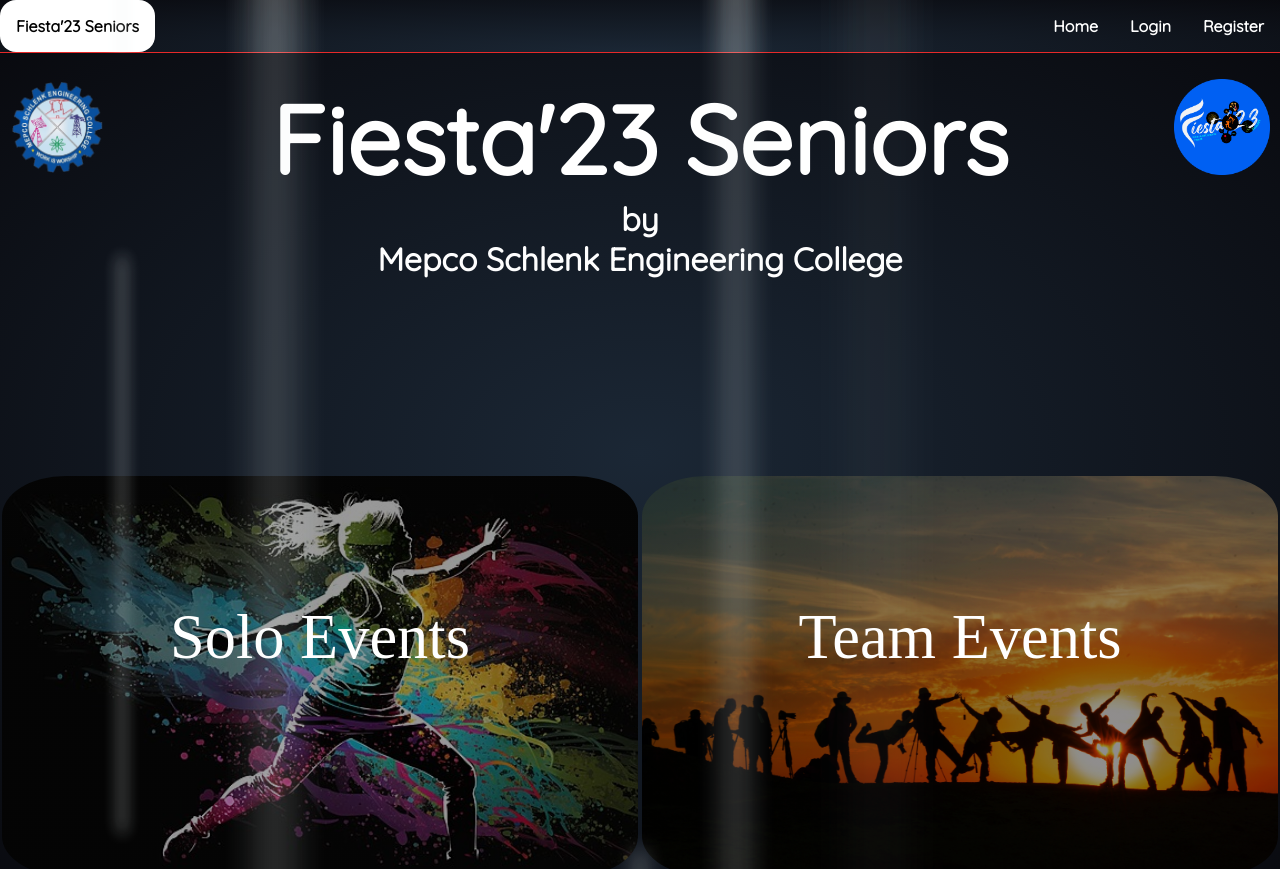
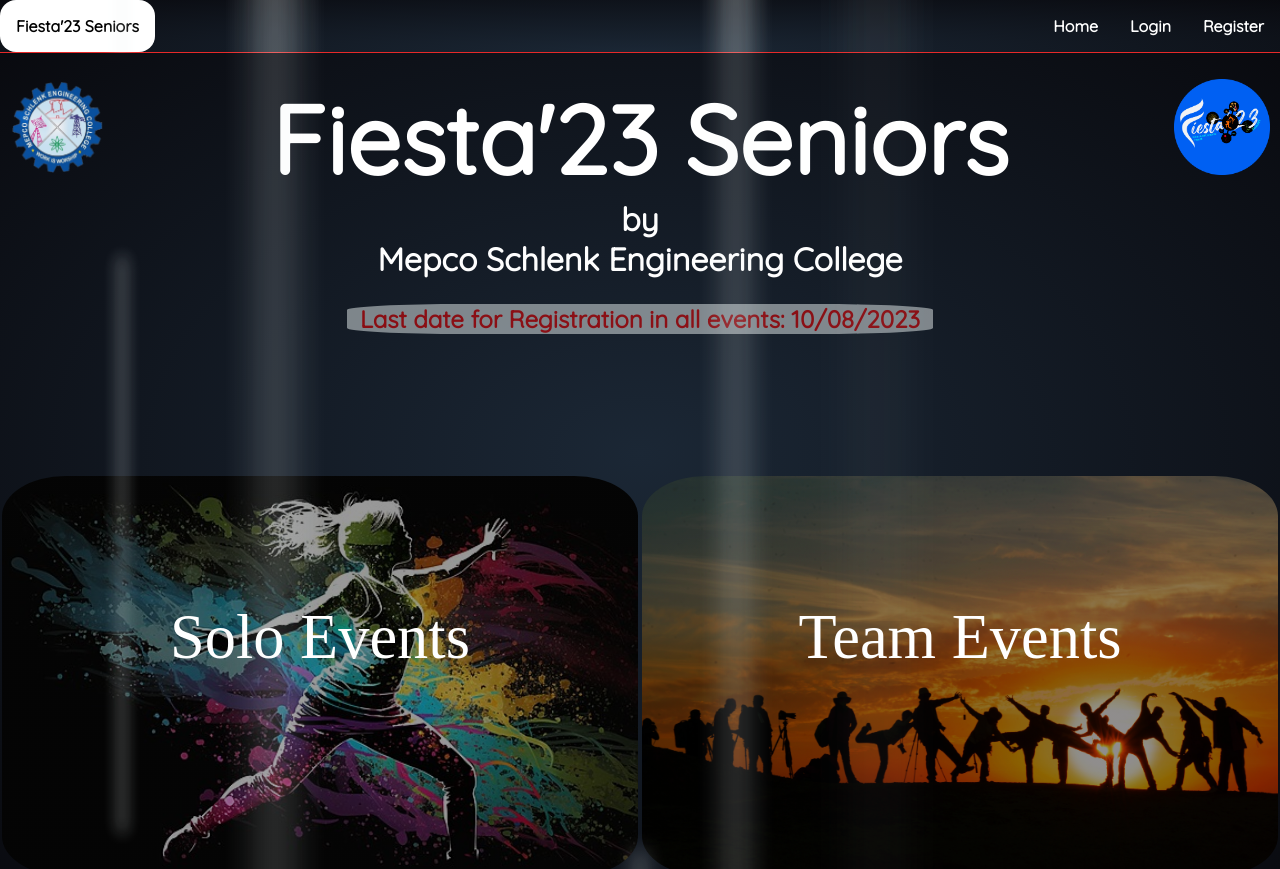
Before and after one commit to Prama-karthick/CollegeWeb, an Angular app in the folder frontend/: page / in a window 1280 px wide. Shown: the top 869 px of the page. Built offline with nearby package versions, Linux system fonts and the light colour scheme.

Commit message:
last date updated

```diff
--- a/frontend/src/app/components/pages/group-page/group-page.component.css
+++ b/frontend/src/app/components/pages/group-page/group-page.component.css
@@ -18,6 +18,28 @@
   text-align: center;
 }
 
+.lastdate{
+  /* flex-direction: column;
+  align-items: center; */
+  /* text-align: center; */
+  background-color: #e9f1f1;
+  border-radius: 20%;
+  margin-top: 2%;
+  /* width: 20em; */
+  color:rgb(255, 0, 0);
+  animation: animate 0.8s linear infinite;
+}
+@keyframes animate{
+  0%{
+    opacity: 1;
+  }
+  50%{
+    opacity: 0;
+  }
+  100%{
+    opacity: 1;
+  }
+}
 .category{
   font-family: 'Cinzel', serif;
   margin: 2px;
--- a/frontend/src/app/components/pages/group-page/group-page.component.html
+++ b/frontend/src/app/components/pages/group-page/group-page.component.html
@@ -15,7 +15,9 @@
       <h1 id='head2' class='header'>Fiesta'23 Seniors</h1>
       <h2 id='head3' class='header'>by</h2>
       <h2 id='head3' class='header'>Mepco Schlenk Engineering College</h2>
+      <h2  class='lastdate'>&nbsp;&nbsp;Last date for Registration in all events: 10/08/2023&nbsp;&nbsp; </h2>
     </div>
+
   </div>
   <div class="domains">
     <h2 class="boxesh2"></h2>
--- a/frontend/src/app/components/pages/team-page/team-page.component.html
+++ b/frontend/src/app/components/pages/team-page/team-page.component.html
@@ -4,6 +4,7 @@
   <div id="stars3"></div>
   <h1>{{eventTitle}}</h1>
   <button (click)="open()">Show List</button>
+  <h3 *ngIf="taketime">Please wait..This may take some time..!</h3>
   <button class="btn btn-primary" style="float: right;" (click)="exportToExcel()">
     <i class="fa-solid fa-file-export"></i>Download
 </button>
@@ -81,7 +82,8 @@
         <button class="btn btn-primary" style="float: right;" (click)="exportToExcel()">
           <i class="fa-solid fa-file-export"></i>Download
       </button>-->
-
+      <h3 *ngIf="noParticipants">No one particpated in this event</h3>
+      <div *ngIf="list">
       <h3>No of Teams:{{this.count}}</h3><br>
       <table id="list" >
         <tr>
@@ -101,6 +103,8 @@
 
 
       </table>
+    </div>
+
 
      <!--  <table id="paymentlist">
         <tr>
--- a/frontend/src/app/components/pages/team-page/team-page.component.ts
+++ b/frontend/src/app/components/pages/team-page/team-page.component.ts
@@ -2,6 +2,7 @@ import { Component, OnInit } from '@angular/core';
 import { FormBuilder, FormGroup, Validators } from '@angular/forms';
 import { ActivatedRoute, Router } from '@angular/router';
 import { ToastrService } from 'ngx-toastr';
+import { delay } from 'rxjs';
 import { CartService } from 'src/app/services/cart.service';
 import { EventService } from 'src/app/services/event.service';
 import { OrderService } from 'src/app/services/order.service';
@@ -31,6 +32,8 @@ export class TeamPageComponent implements OnInit {
     payList:any[]=[];
     participantList:any[]=[];
     count:number=0;
+  noParticipants: boolean=false;
+  taketime: boolean=false;
     constructor(private formBuilder:FormBuilder,private userservice:StudentService
       ,private activatedRoute:ActivatedRoute,private profileservice:ProfileService,private route:Router,private cartservice:CartService,private eventservice:EventService,
       private orderService:OrderService,private toastrservice:ToastrService){
@@ -207,6 +210,7 @@ export class TeamPageComponent implements OnInit {
 
 open(){
   this.list!=this.list;
+  this.taketime=true;
   this.eventservice.getgroupparticipants(this.product.name).subscribe((response:any)=>{
     if(response['msg']==-1){
 
@@ -223,6 +227,15 @@ open(){
     }
 
   })
+  delay(5000);
+
+  if(this.count==0){
+    this.noParticipants=true;
+    this.list=false;
+  }
+  else{
+    this.taketime=false
+  }
 }
 
 }
```
Also changed, not shown: frontend/src/assets/fiesta/Rg.jpeg (added), 1 other file (tests, documents, lock files or other folders).
